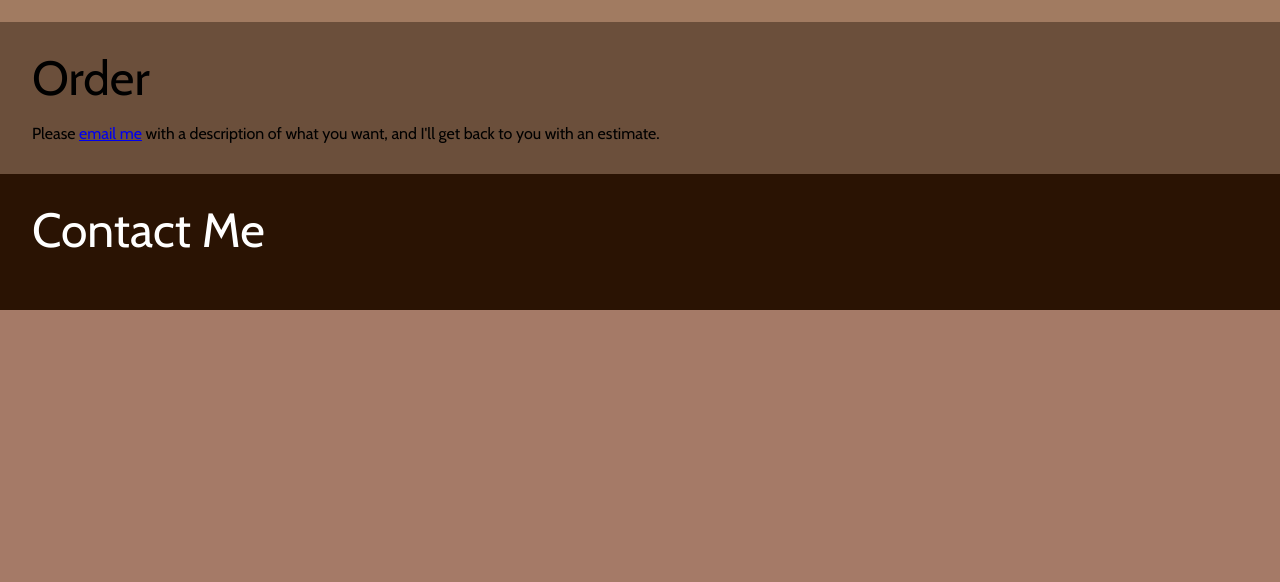
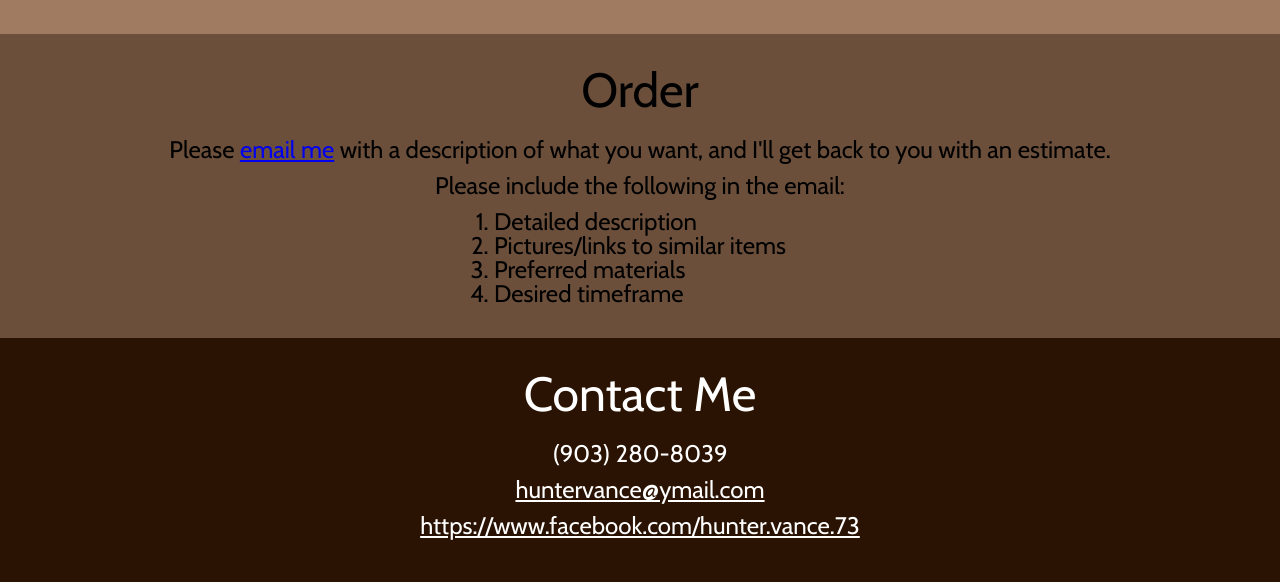
Before and after one commit to tvance989/gizworks, a PHP site: page / in a window 1280 px wide. Shown: the part 1982-2564 px from the top of the page. Before the commit the page ends 2292 px from the top, so only its background shows below. Run offline with PHP 8.4, Linux system fonts and the light colour scheme; some libraries are stand-ins or nearby versions.

Commit message:
Visual improvements

```diff
--- a/index.html
+++ b/index.html
@@ -33,30 +33,46 @@
 
         <article class="clear">
             <img src="https://scontent-b-dfw.xx.fbcdn.net/hphotos-frc3/v/t1.0-9/s720x720/1238956_622717217749095_434066932_n.jpg?oh=b03d6fe04e04af0632e598f76ff66a76&oe=54D422BD" alt="Bench" />
+            <div>
                 <h2>Bench</h2>
                 <p>This is a bench. It is at Slim Chickens.</p>
+            </div>
         </article>
 
         <article class="clear">
             <img src="https://fbcdn-sphotos-f-a.akamaihd.net/hphotos-ak-xpa1/v/t1.0-9/s720x720/10414381_750990071588475_1758649899057278666_n.jpg?oh=0ba17f51e987d035c59d6b1e59b48141&oe=54DD97B1&__gda__=1423123031_6306b9a0ab938196ebabc62e159f56b2" alt="Desk" />
+            <div>
                 <h2>Desk</h2>
                 <p>This is a desk. It is green.</p>
+            </div>
         </article>
 
         <article class="clear">
             <img src="https://scontent-a-dfw.xx.fbcdn.net/hphotos-xfa1/v/t1.0-9/s720x720/1901140_702420066445476_1241611893_n.jpg?oh=43808677921fa349e7ab46f5883ea0ef&oe=550BF0AC" alt="Table" />
+            <div>
                 <h2>Table</h2>
                 <p>This is a table. It is shiny.</p>
+            </div>
         </article>
     </section>
 
     <section id="order">
         <h1>Order</h1>
-        Please <a href="mailto:huntervance@ymail.com">email me</a> with a description of what you want, and I'll get back to you with an estimate.
+        <p>Please <a href="mailto:huntervance@ymail.com">email me</a> with a description of what you want, and I'll get back to you with an estimate.</p>
+        <p>Please include the following in the email:</p>
+        <ol>
+            <li>Detailed description</li>
+            <li>Pictures/links to similar items</li>
+            <li>Preferred materials</li>
+            <li>Desired timeframe</li>
+        </ol>
     </section>
 
     <section id="contact">
         <h1>Contact Me</h1>
+        <p>(903) 280-8039</p>
+        <p><a href="mailto:huntervance@ymail.com">huntervance@ymail.com</a></p>
+        <p><a href="https://www.facebook.com/hunter.vance.73">https://www.facebook.com/hunter.vance.73</a></p>
     </section>
 </body>
 </html>
--- a/style.css
+++ b/style.css
@@ -1,5 +1,6 @@
 body {
-  font-family: "Cabin", sans-serif; }
+  font-family: "Cabin", sans-serif;
+  text-align: center; }
 
 nav {
   background: #2A1303;
@@ -22,6 +23,10 @@ h1 {
   font-size: 3em;
   margin-bottom: 0.5em; }
 
+p {
+  font-size: 1.5em;
+  margin-bottom: 0.5em; }
+
 img {
   margin-right: 1em;
   max-height: 600px; }
@@ -35,9 +40,11 @@ img {
 
 #home {
   background: #6B4F3B; }
-
-#home img {
-  float: left; }
+  #home h1 {
+    display: inline-block;
+    font-size: 3em;
+    margin-bottom: 0.5em;
+    vertical-align: top; }
 
 #about {
   background: #452611; }
@@ -46,19 +53,26 @@ img {
   background: #A17B61; }
   #projects article {
     margin-top: 3em; }
-    #projects article h2 {
-      font-size: 2.5em;
-      margin-bottom: 0.5em; }
-    #projects article p {
-      font-size: 1.5em; }
-  #projects img {
-    float: left; }
+    #projects article div {
+      display: inline-block;
+      height: auto;
+      vertical-align: top; }
+      #projects article div h2 {
+        font-size: 2.5em;
+        margin-bottom: 0.5em; }
 
 #order {
   background: #6B4F3B; }
+  #order ol {
+    display: inline-block;
+    font-size: 1.5em;
+    list-style-type: decimal;
+    text-align: left; }
 
 #contact {
   background: #2A1303;
   color: white; }
+  #contact a {
+    color: inherit; }
 
 /*# sourceMappingURL=style.css.map */
--- a/style.sass
+++ b/style.sass
@@ -7,6 +7,7 @@ $brown4: #A17B61
 
 body
     font-family: 'Cabin', sans-serif
+    text-align: center
 
 nav
     background: $brown1
@@ -29,6 +30,10 @@ h1
     font-size: 3em
     margin-bottom: 0.5em
 
+p
+    font-size: 1.5em
+    margin-bottom: 0.5em
+
 img
     margin-right: 1em
     max-height: 600px
@@ -42,9 +47,11 @@ img
 
 #home
     background: $brown3
-
-#home img
-    float: left
+    h1
+        display: inline-block
+        font-size: 3em
+        margin-bottom: 0.5em
+        vertical-align: top
 
 #about
     background: $brown2
@@ -53,17 +60,26 @@ img
     background: $brown4
     article
         margin-top: 3em
-        h2
-            font-size: 2.5em
-            margin-bottom: 0.5em
-        p
-            font-size: 1.5em
-    img
-        float: left
+        img
+            // float: left
+        div
+            display: inline-block
+            height: auto
+            vertical-align: top
+            h2
+                font-size: 2.5em
+                margin-bottom: 0.5em
 
 #order
     background: $brown3
+    ol
+        display: inline-block
+        font-size: 1.5em
+        list-style-type: decimal
+        text-align: left
 
 #contact
     background: $brown1
     color: white
+    a
+        color: inherit
```
Also changed, not shown: 2 other files. Lines whose indentation alone changed are shown as unchanged.
